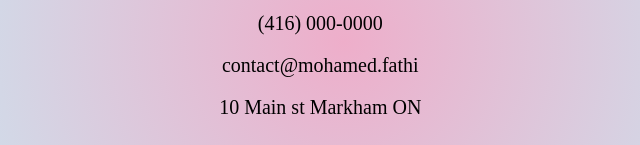
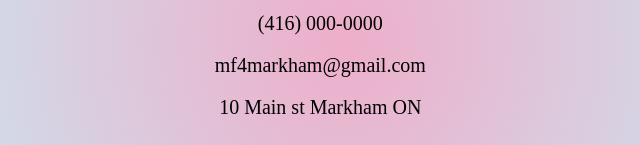
Before and after one commit to Mohamed-Abdelazim/night-sparkle, a plain HTML site: page contact.html in a window 1280 px wide. Shown: the part 1282-1427 px from the top of the page, 296-936 px from the left. Drawn offline with Linux system fonts and the light colour scheme.

Commit message:
added mf4markham@gmail

```diff
--- a/contact.html
+++ b/contact.html
@@ -98,7 +98,7 @@
         <ul>
           <li><h3>Contact Us</h3></li>
           <li><p>(416) 000-0000</p></li>
-          <li><p>contact@mohamed.fathi</p></li>
+          <li><p>mf4markham@gmail.com</p></li>
           <li><p>10 Main st Markham ON</p></li>
         </ul>
       </div>
```
